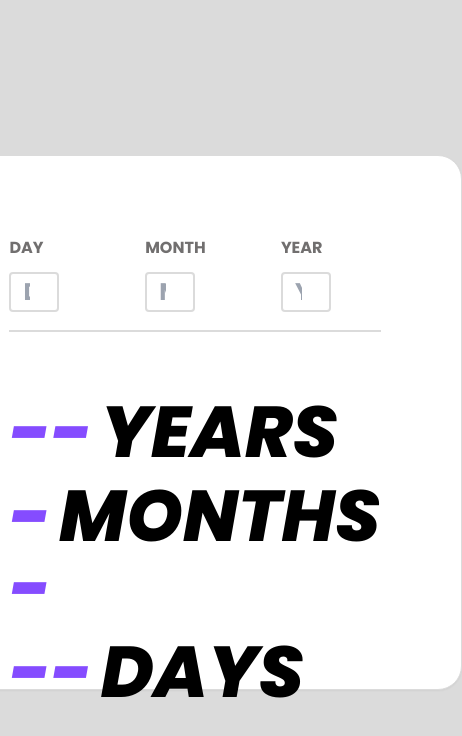
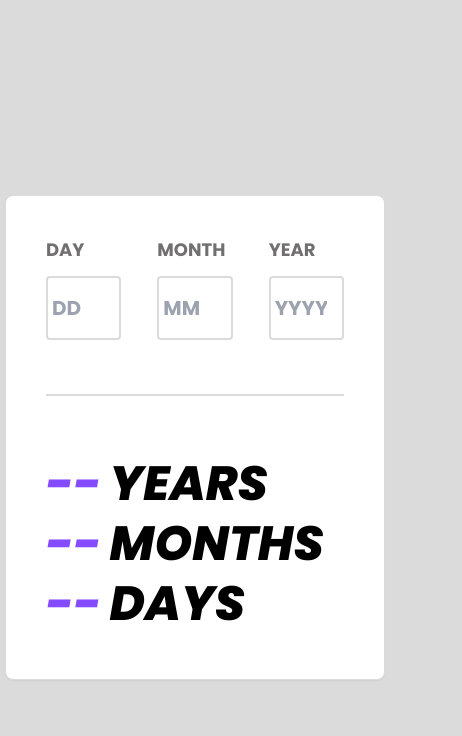
Before and after one commit to ReygaFitra/age-calculator, a React (Vite) app: page / in a window 390 px wide. Shown: the top 736 px of the page, 462 px wide, since content can reach past the window. Built offline with nearby package versions, Linux system fonts and the light colour scheme.

Commit message:
fix:responsive

```diff
--- a/src/App.jsx
+++ b/src/App.jsx
@@ -6,14 +6,14 @@ function App() {
   const style = {
     main: `w-full h-screen flex justify-center items-center`,
     section: `w-[980px] h-[535px]`,
-    cardBody: `w-full h-full bg-neutralWhite p-20 rounded-3xl border border-neutralLightGrey shadow shadow-sm`,
-    inputBodyStyle: `flex gap-9 w-full h-24 border-b-2 border-neutralLightGrey`,
+    cardBody: `w-[380px] h-[485px] md:w-full md:h-full bg-neutralWhite m-10 md:m-0 p-10 md:p-20 rounded-lg md:rounded-3xl border border-neutralLightGrey shadow shadow-sm`,
+    inputBodyStyle: `flex gap-9 w-full h-40 md:h-28 border-b-2 border-neutralLightGrey`,
     inputContentStyle: `w-full h-full`,
-    inputTitleStyle: `font-bold text-md text-neutralSmokeyGrey uppercase align-center `,
-    inputStyle: `border-neutralLightGrey flex flex-col text-neutralOffBlack font-bold text-2xl px-3 w-1/2 h-10 mt-3 border-2 rounded hover:border-primary focus:ring-2 focus:ring-primary focus:outline-none focus:border-none transition-all`,
+    inputTitleStyle: `font-bold text-lg md:text-md text-neutralSmokeyGrey uppercase align-center `,
+    inputStyle: `border-neutralLightGrey flex flex-col text-neutralOffBlack font-bold text-xl md:text-2xl pl-1 md:px-3 w-full h-16 md:w-1/2 md:h-10 mt-3 border-2 rounded hover:border-primary focus:ring-2 focus:ring-primary focus:outline-none focus:border-none transition-all`,
     inputStyleWarning: `border-warning flex flex-col text-neutralOffBlack font-bold text-2xl px-3 w-1/2 h-10 mt-3 border-2 rounded focus:ring-2 focus:ring-warning focus:outline-none focus:border-none transition-all`,
     AgeResultBodyStyle: `my-16`,
-    AgeResultContentStyle: `flex text-7xl font-bold uppercase italic gap-2 mt-3`,
+    AgeResultContentStyle: `flex text-5xl md:text-7xl font-bold uppercase italic gap-2 mt-3`,
     AgeResultStyle: `text-primary`,
   };
 
```
